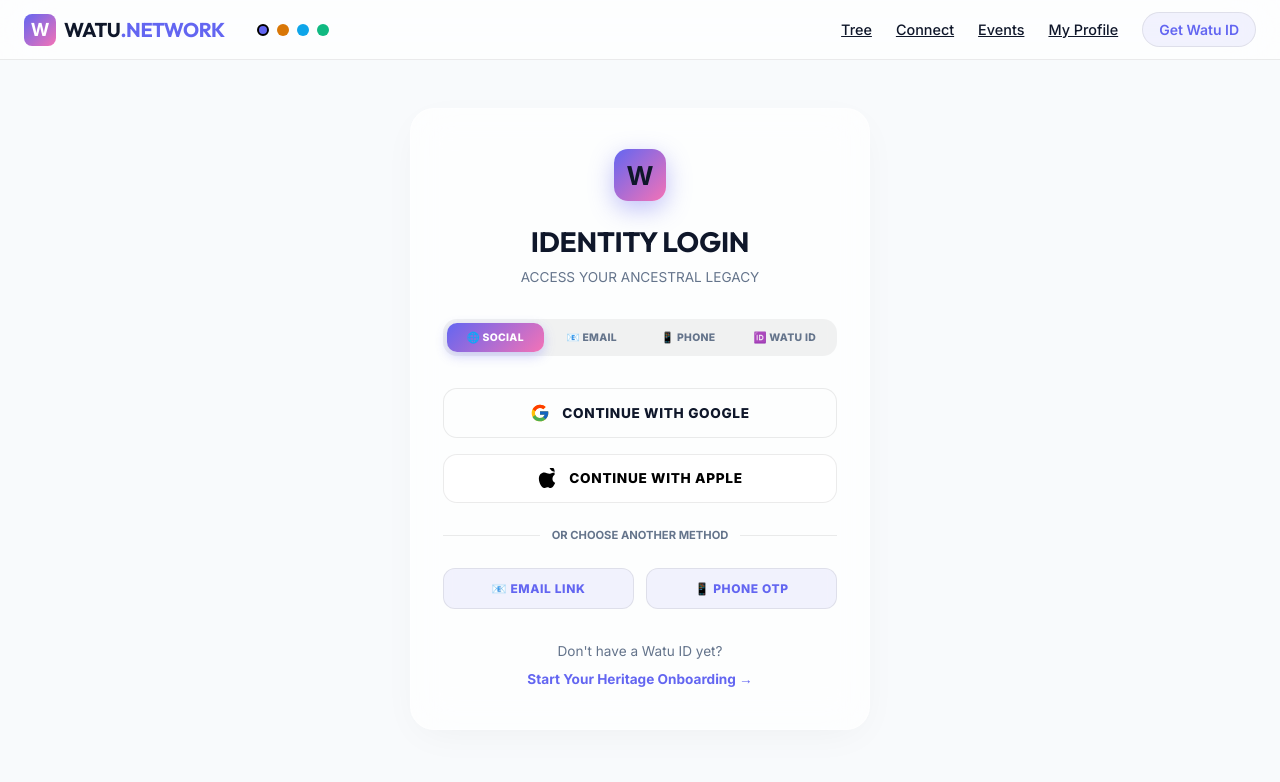
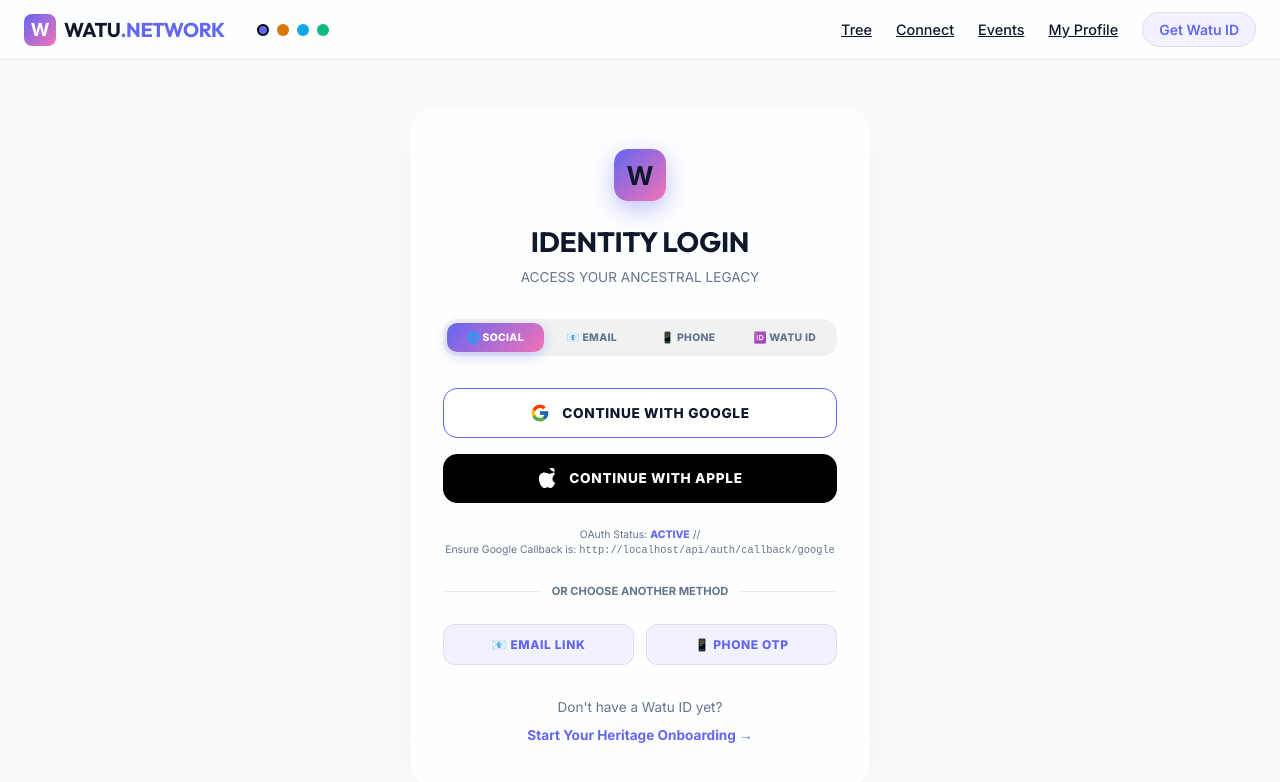
Before and after one commit to georgefaceprint/watu, a Next.js app: page /login in a window 1280 px wide. Shown: the top 782 px of the page. Built offline with nearby package versions, Linux system fonts and the light colour scheme; no server answers.

Commit message:
Fix Google sign-in inactivity, improve loading states, and add auth debugging

```diff
--- a/app/api/auth/[...nextauth]/route.js
+++ b/app/api/auth/[...nextauth]/route.js
@@ -86,12 +86,14 @@
         async signIn({ user, account }) {
             // For OAuth (Google/Apple), auto-create a Person node if not exists
             if (account?.provider === "google" || account?.provider === "apple") {
+                try {
+                    console.log(`📡 NEXTAUTH: Attempting ${account.provider} sign-in for ${user.email}`);
                     const existingResult = await executeQuery(
                         `MATCH (p:Person {email: $email}) RETURN p.id as id LIMIT 1`,
                         { email: user.email }
                     );
                     if (existingResult.length === 0) {
-                    // Create a stub profile — they complete the rest via /profile
+                        console.log(`🌱 NEXTAUTH: New user detected. Creating stub profile...`);
                         const { generateUniqueId } = await import("@/lib/utils");
                         const id = generateUniqueId();
                         await executeQuery(
@@ -108,8 +110,15 @@
                             { id, name: user.name?.split(" ")[0] || "NEW", email: user.email, provider: account.provider }
                         );
                         user.id = id;
+                        console.log(`✅ NEXTAUTH: Profile created with ID: ${id}`);
                     } else {
                         user.id = existingResult[0].get("id");
+                        console.log(`🔗 NEXTAUTH: Connected to existing profile ID: ${user.id}`);
+                    }
+                    return true;
+                } catch (err) {
+                    console.error("❌ NEXTAUTH SIGN-IN ERROR:", err);
+                    return false; // Prevent sign-in if database creation fails
                 }
             }
             return true;
--- a/app/login/page.js
+++ b/app/login/page.js
@@ -189,22 +189,41 @@
                 {/* ─── SOCIAL TAB ─── */}
                 {tab === 'social' && (
                     <div style={{ display: 'flex', flexDirection: 'column', gap: '1rem' }}>
-                        <button onClick={() => signIn('google', { callbackUrl: '/' })} className="social-auth-btn" id="google-signin-btn">
+                        <button
+                            onClick={(e) => { e.preventDefault(); setLoading(true); signIn('google', { callbackUrl: '/' }); }}
+                            disabled={loading}
+                            className="social-auth-btn"
+                            id="google-signin-btn"
+                            style={{ background: 'var(--card)', border: '1px solid var(--accent)', color: 'var(--foreground)' }}
+                        >
                             <svg width="20" height="20" viewBox="0 0 48 48">
                                 <path fill="#FFC107" d="M43.6 20H24v8h11.3C33.6 33.1 29.3 36 24 36c-6.6 0-12-5.4-12-12s5.4-12 12-12c3.1 0 5.8 1.1 7.9 3l5.7-5.7C34.1 6.1 29.3 4 24 4 12.9 4 4 12.9 4 24s8.9 20 20 20 20-8.9 20-20c0-1.3-.1-2.7-.4-4z" />
                                 <path fill="#FF3D00" d="M6.3 14.7l6.6 4.8C14.5 16 19 12 24 12c3.1 0 5.8 1.1 7.9 3l5.7-5.7C34.1 6.1 29.3 4 24 4 16.3 4 9.6 8.3 6.3 14.7z" />
                                 <path fill="#4CAF50" d="M24 44c5.2 0 9.9-1.9 13.5-5l-6.2-5.2C29.4 35.5 26.8 36 24 36c-5.2 0-9.6-3-11.3-7.3L6 33.5C9.3 39.7 16.1 44 24 44z" />
                                 <path fill="#1565C0" d="M43.6 20H24v8h11.3c-.8 2.3-2.4 4.2-4.4 5.5l6.2 5.2C41.4 35.3 44 30 44 24c0-1.3-.1-2.7-.4-4z" />
                             </svg>
-                            <span>CONTINUE WITH GOOGLE</span>
+                            <span>{loading && tab === 'social' ? 'CONNECTING...' : 'CONTINUE WITH GOOGLE'}</span>
                         </button>
 
-                        <button onClick={() => signIn('apple', { callbackUrl: '/' })} className="social-auth-btn" id="apple-signin-btn" style={{ background: 'rgba(255,255,255,0.96)', color: '#000' }}>
+                        <button
+                            onClick={(e) => { e.preventDefault(); setLoading(true); signIn('apple', { callbackUrl: '/' }); }}
+                            disabled={loading}
+                            className="social-auth-btn"
+                            id="apple-signin-btn"
+                            style={{ background: '#000', color: '#fff', borderColor: '#000' }}
+                        >
                             <svg width="20" height="20" viewBox="0 0 814 1000">
                                 <path fill="currentColor" d="M788.1 340.9c-5.8 4.5-108.2 62.2-108.2 190.5 0 148.4 130.3 200.9 134.2 202.2-.6 3.2-20.7 71.9-68.7 141.9-42.8 61.6-87.5 123.1-155.5 123.1s-85.5-39.5-164-39.5c-76 0-103.7 40.8-165.9 40.8s-105-57.8-155.5-127.4C46 790.7 0 663 0 541.8c0-207.5 135.4-317.7 268.8-317.7 99.8 0 183 65.8 245.3 65.8 59.2 0 152-69.1 271.5-69.1zm-17.2-159.1c-49.3 0-121.4-33.2-170.4-82.1-43.1-43.4-82.5-115.3-82.5-187.2 0-9.5.8-19 2.3-27.3h2.3c54.8 0 136.2 37.2 185.6 91.5 44.5 49.7 80.8 120.8 80.8 192.6 0 9.5-1.5 19-2.3 27.3-2.3.3-6.7 1.3-15.8-15z" />
                             </svg>
-                            <span>CONTINUE WITH APPLE</span>
+                            <span>{loading && tab === 'social' ? 'WAITING...' : 'CONTINUE WITH APPLE'}</span>
                         </button>
+
+                        <div style={{ textAlign: 'center', marginTop: '0.5rem' }}>
+                            <p style={{ fontSize: '0.65rem', color: 'var(--text-secondary)' }}>
+                                OAuth Status: <span style={{ color: 'var(--accent)', fontWeight: 800 }}>ACTIVE</span> //
+                                <br />Ensure Google Callback is: <code>{typeof window !== 'undefined' ? window.location.origin + '/api/auth/callback/google' : 'localhost:3000/api/auth/callback/google'}</code>
+                            </p>
+                        </div>
 
                         <div style={{ display: 'flex', alignItems: 'center', gap: '12px', margin: '0.5rem 0' }}>
                             <div style={{ flex: 1, height: '1px', background: 'var(--border)' }} />
```
Lines whose indentation alone changed are shown as unchanged.
